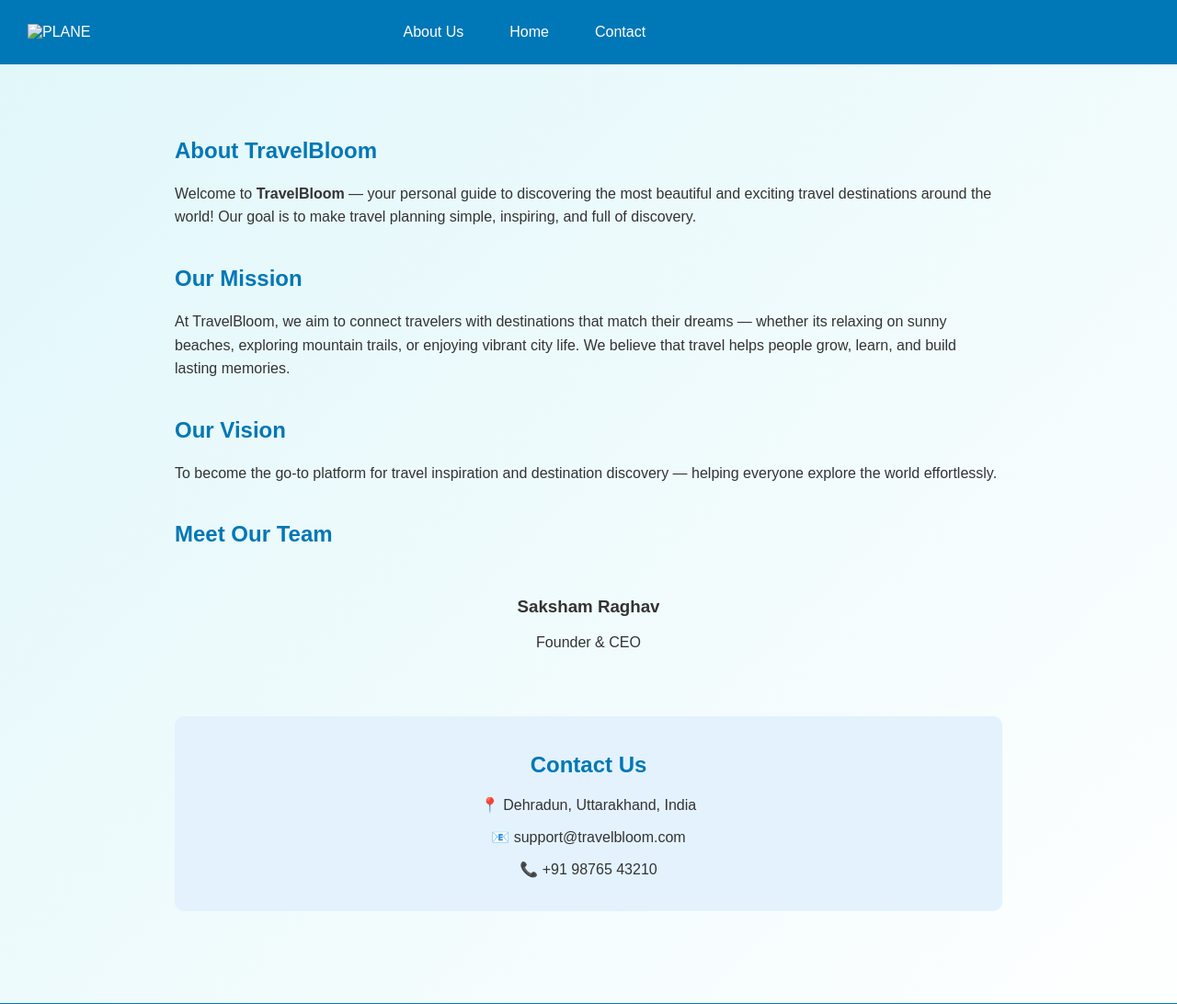
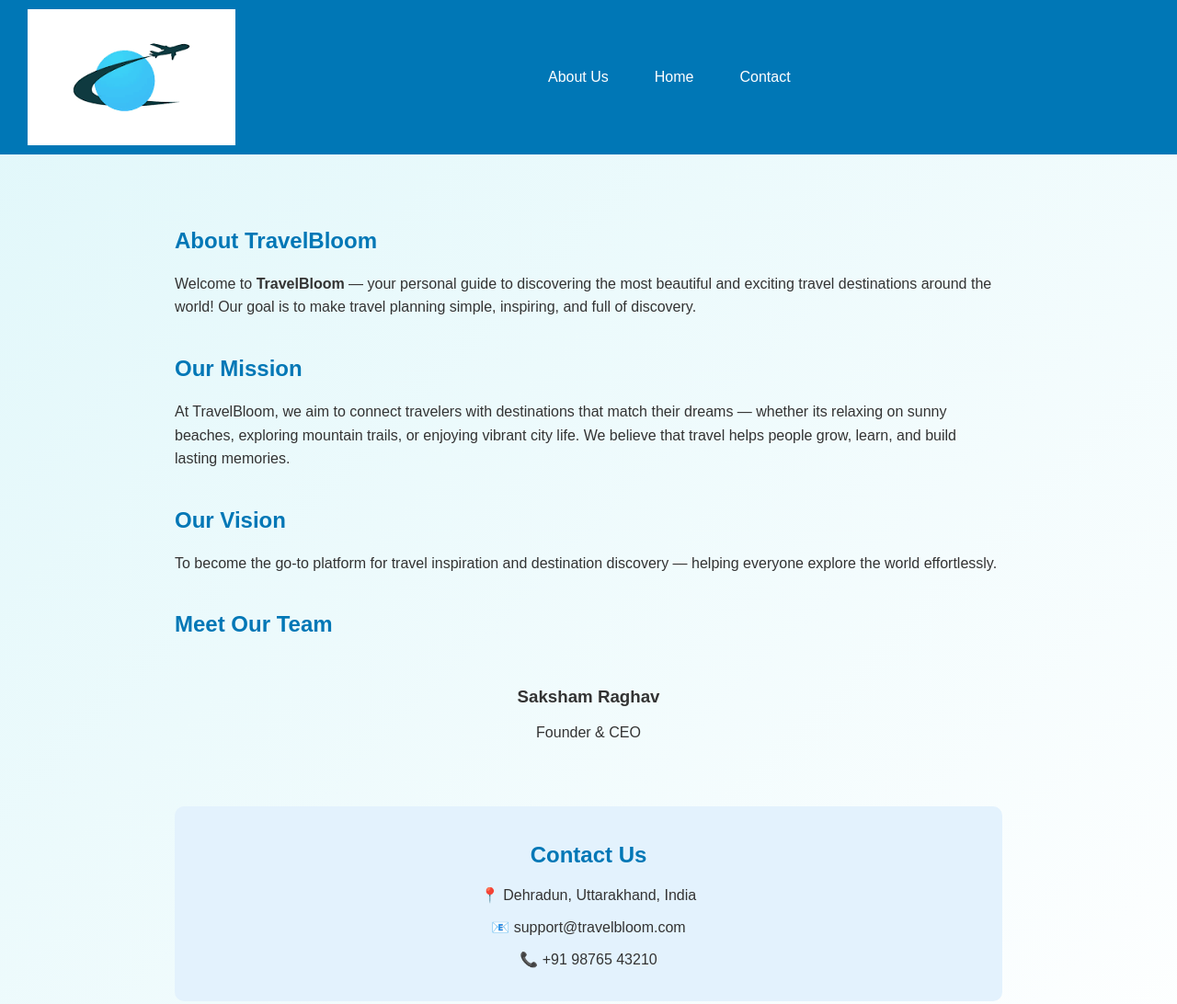
Before and after one commit to sakshamRaghav/TravelBloom, a plain HTML site: page About.html in a window 1280 px wide. Shown: the top 1092 px of the page at 92% size. Drawn offline with Linux system fonts and the light colour scheme.

Commit message:
Update About.html

```diff
--- a/About.html
+++ b/About.html
@@ -9,7 +9,7 @@
 <body>
     <div class="bar">
         <nav>
-            <img src="aeroplane.png" alt="PLANE">
+            <img src="areoplane.png" alt="PLANE">
             <ul>
                 <li><a href="About.html">About Us</a></li>
                 <li><a href="index.html">Home</a></li>
```
